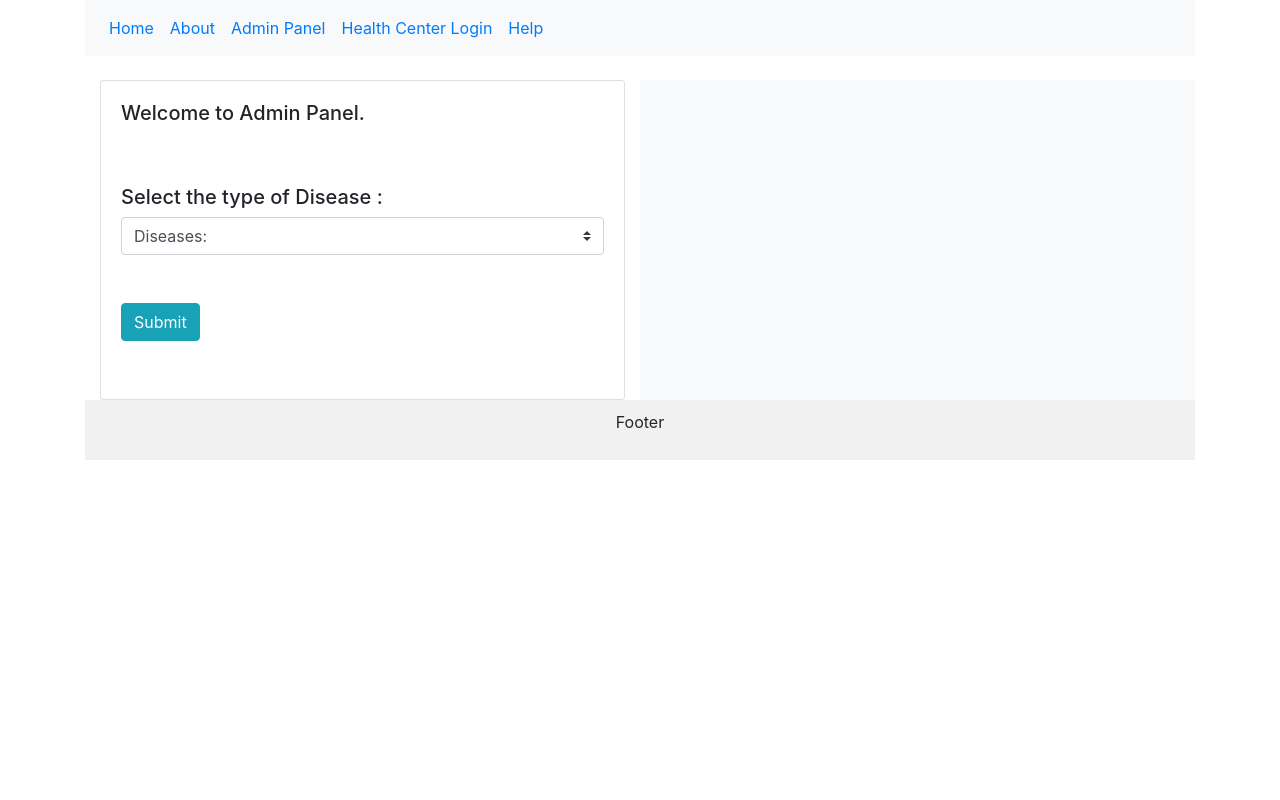
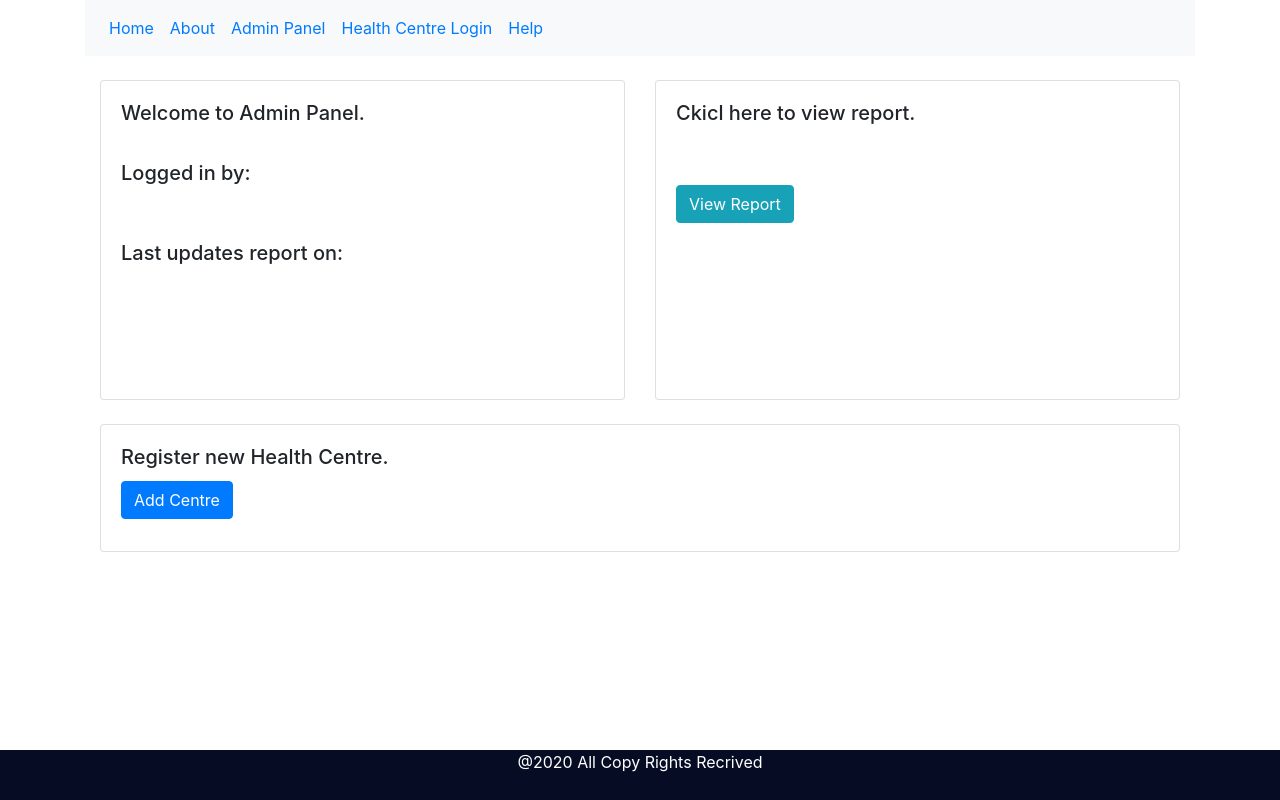
Before and after one commit to akashp90/EnggProject, a Flask app: page /admin in a window 1280 px wide. Run offline with Flask 2, Linux system fonts and the light colour scheme; some libraries are stand-ins or nearby versions.

Commit message:
changes in admin
Akash plz give routs to the buttons and form to be connected to db and....

```diff
--- a/templates/admin.html
+++ b/templates/admin.html
@@ -1,66 +1,100 @@
 {% extends 'layout.html' %}
 
 {% block body %}
-<!-- <body>
-  <br>
-   <div class="card" style="height:20rem;">
-  <div class="card-body">
-    <h5 class="card-title">Welcome to Admin Panel.</h5> -->
-    <!-- <h6 class="card-title">Select the type of Disease:</h6> -->
-    <!-- <p class="card-text">You wish to view the reoprt for.</p> -->
-    <!-- <a href="#" class="card-link">Card link</a> -->
-    <!-- <a href="#" class="card-link">Another link</a> -->
-    <!-- <br>
-    <br>
-    <h5>Select the type of Disease :</h5>
-    <select class="custom-select">
-    <option selected>Diseases:</option>
-    <option value="1">Disease 1</option>
-    <option value="2">Disease 2</option>
-    <option value="3">Disease 3</option>
-    <option value="3">Disease 3</option>
-    <option value="3">Disease 3</option>
-
-  </select>
-</div>
-</div>
-
-<div class="card" style="height:20rem;">
-</div>
-</div>
-</body> -->
 <br>
 
 <div class="container">
 
 <div class="row">
-
+<!-- CARD 1 -->
   <div class="col-sm-6" >
     <div class="card" style="height:20rem;">
    <div class="card-body">
      <h5 class="card-title">Welcome to Admin Panel.</h5>
-     <!-- <h6 class="card-title">Select the type of Disease:</h6> -->
-     <!-- <p class="card-text">You wish to view the reoprt for.</p> -->
-     <!-- <a href="#" class="card-link">Card link</a> -->
-     <!-- <a href="#" class="card-link">Another link</a> -->
-     <br><br>
-     <h5>Select the type of Disease :</h5>
-     <select class="custom-select">
-     <option selected>Diseases:</option>
-     <option value="1">Disease 1</option>
-     <option value="2">Disease 2</option>
-     <option value="3">Disease 3</option>
-     <option value="3">Disease 3</option>
-     <option value="3">Disease 3</option>
+     <br>
+     <h5>Logged in by:</h4>
+       <br><br>
+       <h5>Last updates report on:</h5>
 
-   </select><br><br><br>
-   <button type="button" class="btn btn-info">Submit</button>
  </div>
  </div>
 
   </div>
-  <div class="col-sm-6" style="background-color:#f8f9fa!important;"></div>
+  <!-- CARD 2 -->
+  <div class="col-sm-6" style="background-color">
+    <div class="card" style="height:20rem;">
+   <div class="card-body">
+     <h5 class="card-title">Ckicl here to view report.</h5>
+     <br><br>
+      <button type="button" class="btn btn-info">View Report</button>
+   </div>
+ </div>
+   </div>
 </div>
+
+<br>
+<!-- CARD 3 -->
+  <div class="card" style="height:8rem;">
+     <div class="card-body">
+    <h5  class="card-title">Register new Health Centre.</h5>
+
+      <button type="button" class="btn btn-primary" data-toggle="modal" data-target="#myModal">Add Centre</button>
+
+ <!-- The Modal -->
+ <div class="modal fade" id="myModal">
+   <div class="modal-dialog modal-lg">
+     <div class="modal-content">
+
+       <!-- Modal Header -->
+       <div class="modal-header">
+         <h4 class="modal-title">Add New Centre</h4>
+         <button type="button" class="close" data-dismiss="modal">&times;</button>
+       </div>
+
+       <!-- Modal body -->
+       <div class="modal-body">
+         <!-- FORM -->
+          <form action="#">
+
+            <!-- District   -->
+            <div class="form-group">
+              <label for="district">District</label>
+              <input type="text" class="form-control" id="district" placeholder="Enter District" name="district">
+            </div>
+
+            <!-- STATE -->
+          <div class="form-group">
+          <label for="state">State</label>
+          <input type="text" class="form-control" id="state" placeholder="Enter State" name="state">
+          </div>
+
+          <!-- COUNTRY -->
+          <div class="form-group">
+          <label for="country">Country</label>
+          <input type="text" class="form-control" id="country" placeholder="Country" name="country">
+          </div>
+
+          <!-- COORD -->
+          <div class="form-group">
+          <label for="cord">Coordinates</label>
+          <input type="text" class="form-control" id="cord" placeholder="Coordinates" name="cord" required/>
+          </div>
+
+          </div>
+        </form>
+       </div>
+
+       <!-- Modal footer -->
+       <div class="modal-footer">
+           <button type="button" class="btn btn-info">Submit</button>
+         <button type="button" class="btn btn-secondary" data-dismiss="modal">Close</button>
+       </div>
+
+     </div>
+   </div>
+ </div>
+
+  </div>
 </div>
 
 
--- a/templates/includes/_navbar.html
+++ b/templates/includes/_navbar.html
@@ -45,7 +45,7 @@
     <li class="nav-item">
       <a class="nav-link" href="/admin">Admin Panel</a>
     </li>
-    <li class="nav-item" ><a class="nav-link" href="/login">Health Center Login </a></li>
+    <li class="nav-item" ><a class="nav-link" href="/login">Health Centre Login </a></li>
     {% endif %}
     <li class="nav-item" style="float:right"><a class="nav-link" href="/help">Help</a></li>
   </ul>
--- a/templates/layout.html
+++ b/templates/layout.html
@@ -10,30 +10,56 @@
 <!-- <link rel="stylesheet" href="https://maxcdn.bootstrapcdn.com/bootstrap/3.4.1/css/bootstrap.min.css"> -->
 <link rel="stylesheet" href="https://maxcdn.bootstrapcdn.com/bootstrap/4.4.1/css/bootstrap.min.css">
 <style>
+
+html {
+	height: 100%;
+	margin: 0;
+	padding: 0;
+}
+
+body {
+	height: 100%;
+	margin: 0;
+	padding: 0;
+}
+ .main{
+	 min-height: 100%;
+	 position: relative;
+ }
 .footer {
-background-color: #f1f1f1;
-padding: 10px;
+background-color: #050c24;
+height: 50px;
 text-align: center;
-margin-top: auto;
-
+bottom: 0px;
+width: 100%;
+margin-left: auto;
+margin-right: auto;
+position: absolute;
+color: white;
 }
 
 </style>
 </head>
 
 <body>
+<div class="main">
+
+
 	{% include 'includes/_navbar.html' %}
 	<div class="container">
 		{% include 'includes/_messages.html' %}
 		{% block body %} {% endblock %}
-	</div>
 
-	<div class="container">
-	<div class="footer">
-	  <p>Footer</p>
-	</div>
+
+		</div>
+		<!-- <div class="footer">
+			<p> @2020 All Copy Rights Recrived</p>
+	</div> -->
+
 </div>
-
+<div class="footer">
+	<p> @2020 All Copy Rights Recrived</p>
+</div>
 	<script src="https://stackpath.bootstrapcdn.com/bootstrap/4.4.1/js/bootstrap.min.js"></script>
 	<script src="https://ajax.googleapis.com/ajax/libs/jquery/3.4.1/jquery.min.js"></script>
 	<script type=text/javascript> $SCRIPT_ROOT={{ request.script_root|tojson|safe }}; </script>
```
